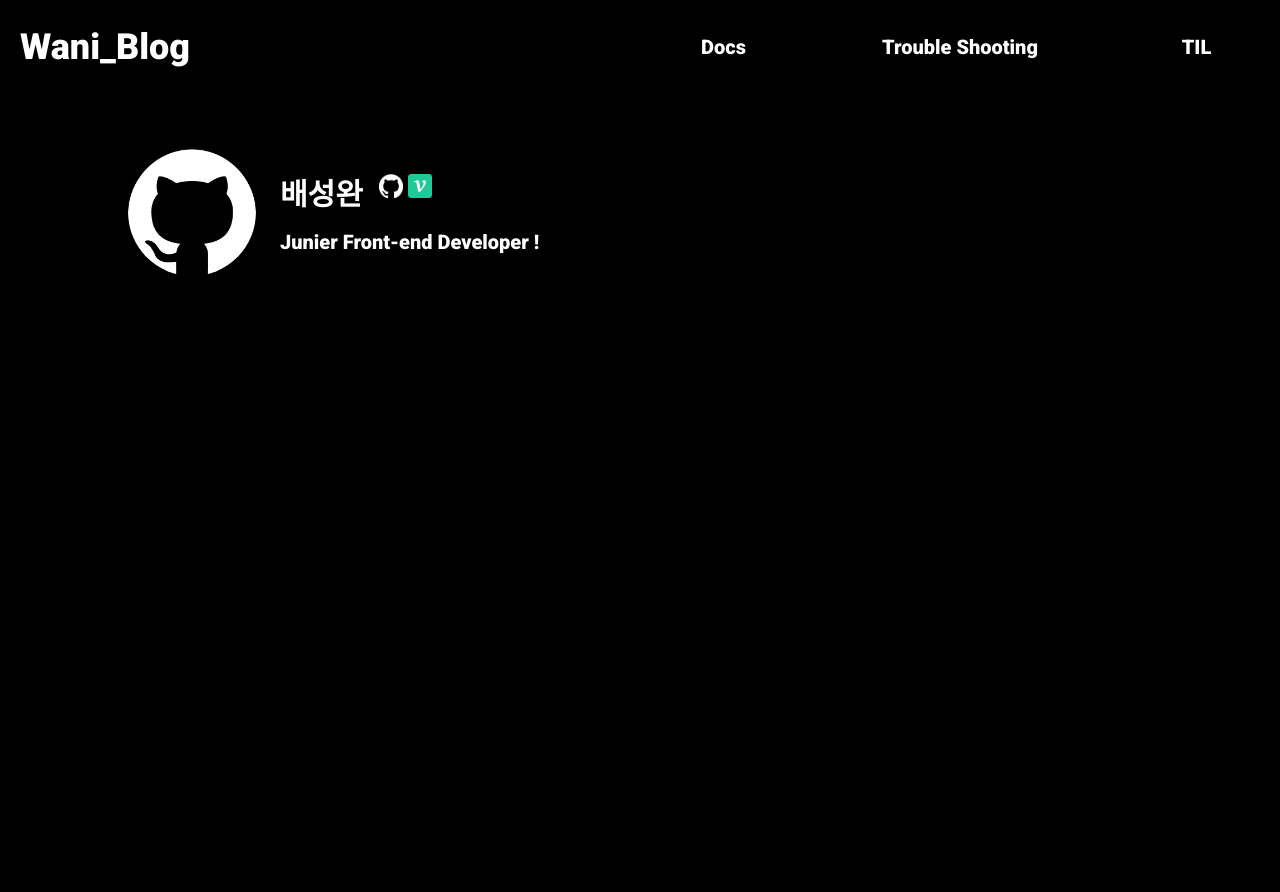
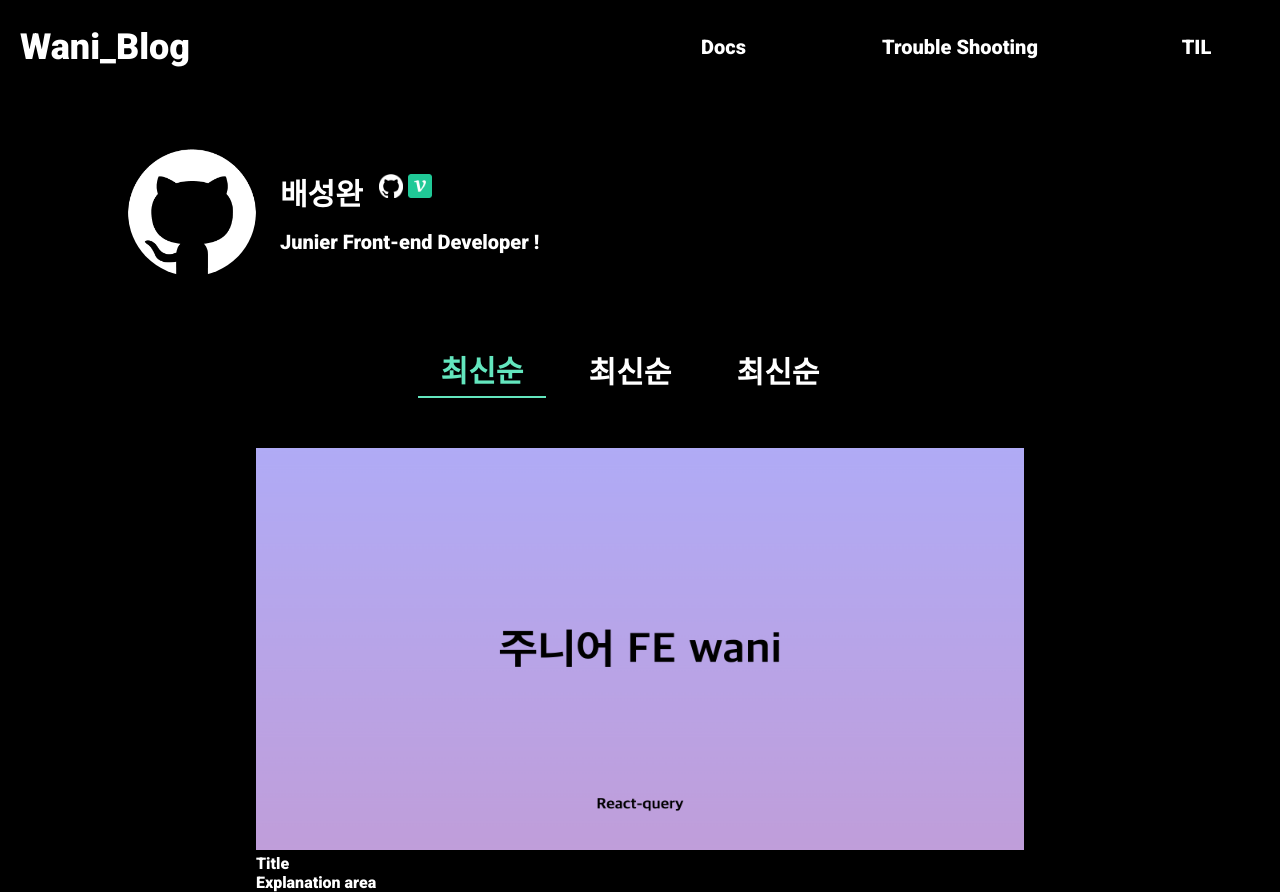
Before and after one commit to baesee0806/-study_nextjs, a Next.js app: page / in a window 1280 px wide. Before the commit the page ends 800 px from the top, so only its background shows below. Built offline with nearby package versions, Linux system fonts and the light colour scheme.

Commit message:
design&feat: 'Tag component 생성 및 기능 구현'
Tag component을 client component로 생셩 하였습니다.
useRouter를 통하여 tag를 클릭시 params값으로 이동 시켜 server component에서도 값을 확인하여 글들을 불러 올수있게 하였습니다.

Relate to:#1

```diff
--- a/src/app/page.tsx
+++ b/src/app/page.tsx
@@ -1,8 +1,12 @@
-import About from "../components/About";
+import Content from "@/components/Content";
+import About from "@/components/About";
+import Tag from "@/components/Tag";
 export default function Home() {
   return (
     <div>
       <About />
+      <Tag />
+      <Content />
     </div>
   );
 }
--- /dev/null
+++ b/src/components/Content.tsx
@@ -0,0 +1,14 @@
+import Image from "next/image";
+import img from "../assets/React-query.jpg";
+import styles from "../styles/Content.module.css";
+export default function Content() {
+  return (
+    <div className={styles.container}>
+      <div>
+        <Image src={img} alt="기본 이미지" width={768} height={402} />
+        <div>Title</div>
+        <div>Explanation area</div>
+      </div>
+    </div>
+  );
+}
--- /dev/null
+++ b/src/components/Tag.tsx
@@ -0,0 +1,44 @@
+"use client";
+import { useState } from "react";
+import { useRouter } from "next/navigation";
+import styles from "../styles/Tag.module.css";
+export default function Tag() {
+  const [tag, setTag] = useState("최신순");
+  const router = useRouter();
+
+  const handleTagState = (value: string) => {
+    setTag(value);
+    router.push(`/?tag=${value}`);
+  };
+  return (
+    <div className={styles.container}>
+      <div
+        onClick={() => handleTagState("최신순")}
+        style={{
+          color: tag === "최신순" ? "#63e6be" : "#ffffff",
+          borderBottom: tag === "최신순" ? "2px solid #63e6be" : "none",
+        }}
+      >
+        최신순
+      </div>
+      <div
+        onClick={() => handleTagState("##")}
+        style={{
+          color: tag === "##" ? "#63e6be" : "#ffffff",
+          borderBottom: tag === "##" ? "2px solid #63e6be" : "none",
+        }}
+      >
+        최신순
+      </div>
+      <div
+        onClick={() => handleTagState("###")}
+        style={{
+          color: tag === "###" ? "#63e6be" : "#ffffff",
+          borderBottom: tag === "###" ? "2px solid #63e6be" : "none",
+        }}
+      >
+        최신순
+      </div>
+    </div>
+  );
+}
--- /dev/null
+++ b/src/styles/Content.module.css
@@ -0,0 +1,7 @@
+.container {
+  width: 1280px;
+  display: flex;
+  flex-direction: column;
+  align-items: center;
+  margin: 0 auto;
+}
--- /dev/null
+++ b/src/styles/Tag.module.css
@@ -0,0 +1,17 @@
+.container {
+  width: 1280px;
+  height: 150px;
+  display: flex;
+  justify-content: center;
+  align-items: center;
+  margin: 0 auto;
+}
+.container > div {
+  width: 128px;
+  height: 48px;
+  margin-right: 20px;
+  line-height: 48px;
+  text-align: center;
+  font-size: 30px;
+  cursor: pointer;
+}
```
Also changed, not shown: src/assets/React-query.jpg (added).
